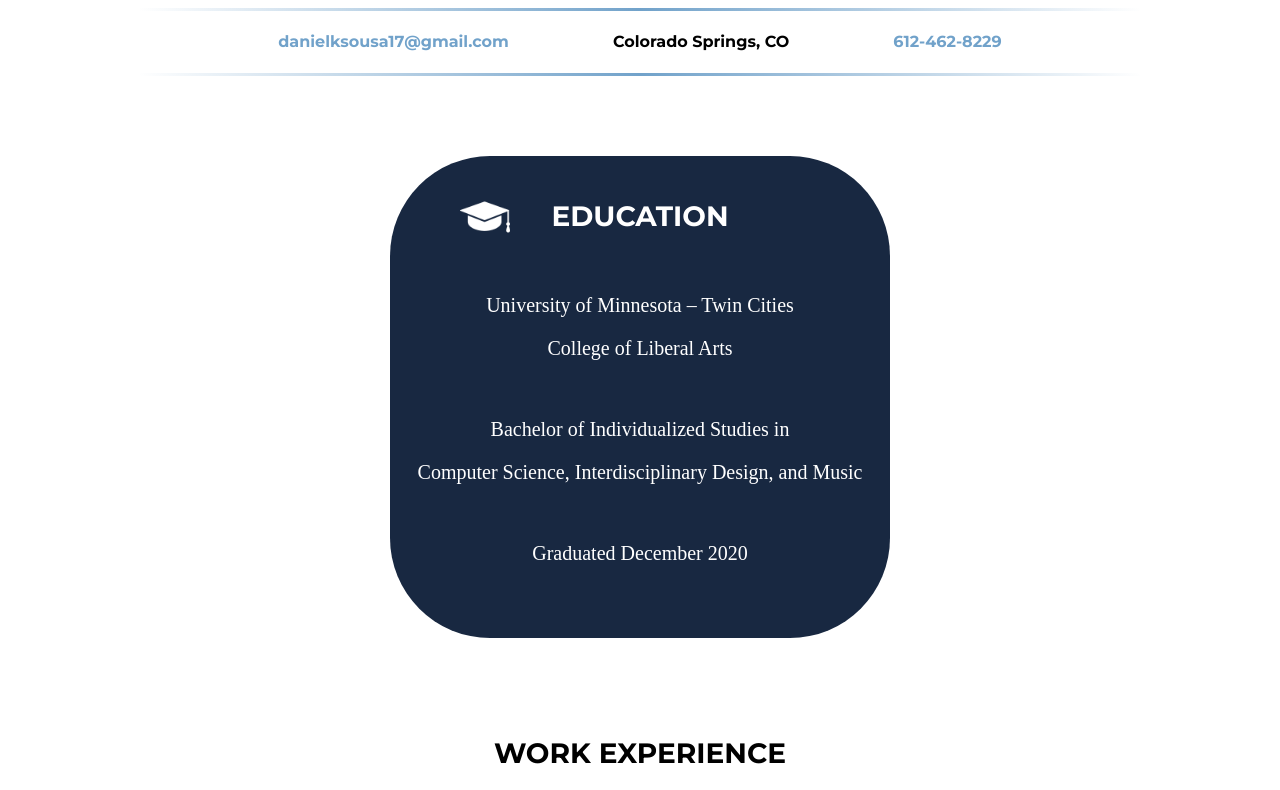
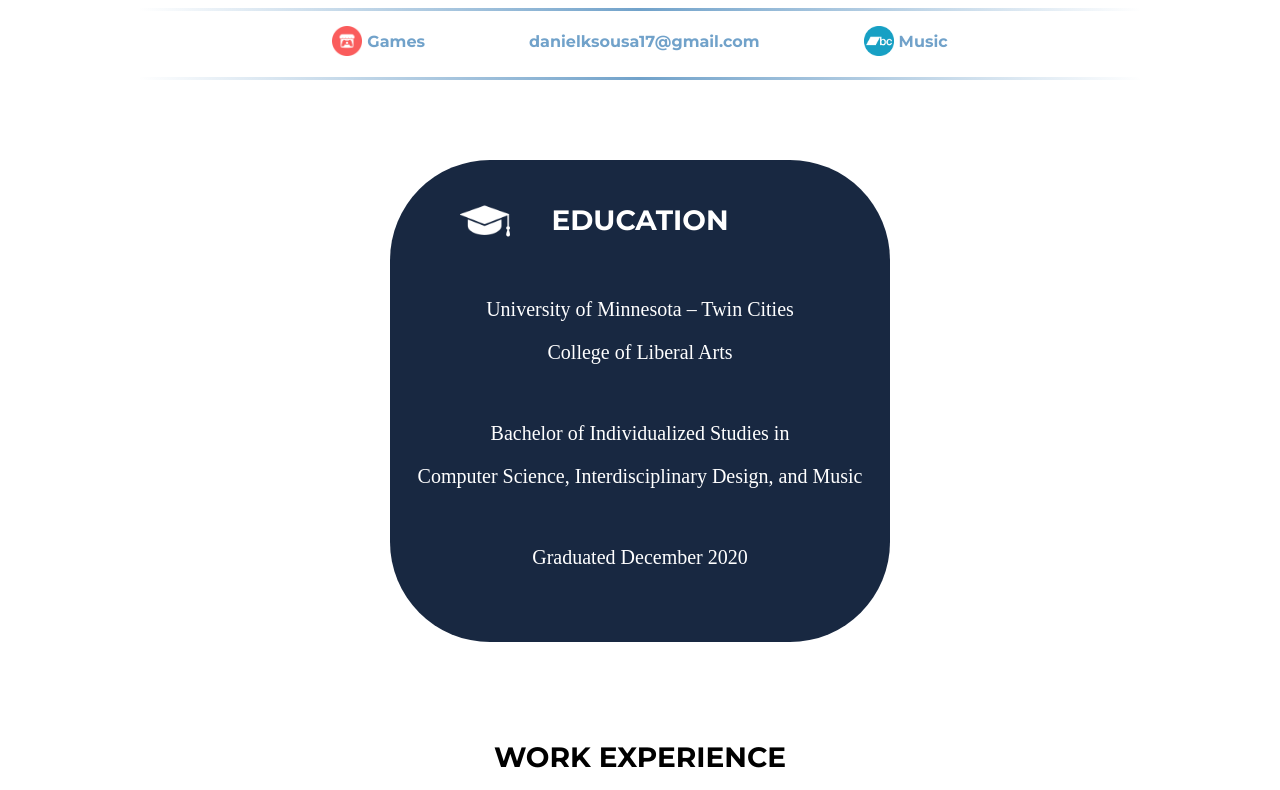
Before and after one commit to Dans171/DanielSousa, a plain HTML site: page index.html in a window 1280 px wide. Shown: the part 498-1288 px from the top of the page. Drawn offline with Linux system fonts and the light colour scheme.

Commit message:
contact links

```diff
--- a/index.html
+++ b/index.html
@@ -54,9 +54,13 @@
         <img src="img/profilePicture.png" alt="Profile Picture" class="center"/>
         <h1>Game Developer and Composer</h1>
         <div style="height: 3px; width: 100%; background: linear-gradient(45deg, transparent 0%, #71a2ca 50%, transparent 100%);"></div>
-        <a href="mailto:danielksousa17@gmail.com"><h4 class="contact">danielksousa17@gmail.com</h4></a>
-        <h4 class="contact">Colorado Springs, CO</h4>
-        <a href="tel:+16124628229"><h4 class="contact">612-462-8229</h4></a>
+        <div class="contact">
+            <a href="https://dans17.itch.io/" target="_blank"><img src="img/itch.png" alt="Itch io" width="30" height="30"/><h4>Games</h4></a>
+        </div>
+        <div class="contact"><a href="mailto:danielksousa17@gmail.com"><h4>danielksousa17@gmail.com</h4></a></div>
+        <div class="contact">
+            <a href="https://danielsousa.bandcamp.com/" target="_blank"><img src="img/bandcamp.png" alt="Itch io" width="30" height="30"/><h4>Music</h4></a>
+        </div>
         <div style="height: 3px; width: 100%; background: linear-gradient(45deg, transparent 0%, #71a2ca 50%, transparent 100%);"></div>
 
         <!-- EDUCATION -->
@@ -361,6 +365,7 @@
                 <a href="https://dans17.itch.io/swab-the-deck" target="_blank"><img src="img/swabTheDeck.png" alt="Swab the Deck!" width="432" height="243"/></a>
             </div>
 
+            <!--
             <div class="portfolioContent">
                 <h4>Ludum Dare 45 - <a href="https://ldjam.com/events/ludum-dare/45/the-tale-of-earl" target="_blank">The Tale of Earl</a></h4>
                 <a href="https://ldjam.com/events/ludum-dare/45/the-tale-of-earl" target="_blank"><img src="img/taleOfEarl.png" alt="The Tale of Earl" width="432" height="243"/></a>
@@ -380,6 +385,7 @@
                 <h4>Ludum Dare 29 - <a href="https://web.archive.org/web/20171014055809/http://ludumdare.com/compo/ludum-dare-29/?action=preview&uid=22050" target="_blank">Heart of the Earth</a></h4>
                 <a href="https://web.archive.org/web/20171014055809/http://ludumdare.com/compo/ludum-dare-29/?action=preview&uid=22050" target="_blank"><img src="img/heartOfTheEarth.jpg" alt="Heart of the Earth" width="432" height="243"/></a>
             </div>
+            -->
 
             <!--
             <h3>Ludum Dare 47 - <a href="https://dans17.itch.io/line-of-attack" target="_blank">Line of Attack</a></h3>
--- a/stylesheet.css
+++ b/stylesheet.css
@@ -96,6 +96,16 @@ h3 a:active, a h4:active, h4 a:active, nav a:active, p a:active, li a:active {
 .contact {
     display: inline-block;
     padding: 0 50px 0 50px;
+}
+.contact a img {
+    display: block;
+    float: left;
+    padding: 15px 5px 0 0;
+}
+.contact a h4 {
+    display: block;
+    float: right;
+    vertical-align: middle;
 }
 .job {
     display: inline-block;
```
Also changed, not shown: img/bandcamp.png (added), img/itch.png (added).
